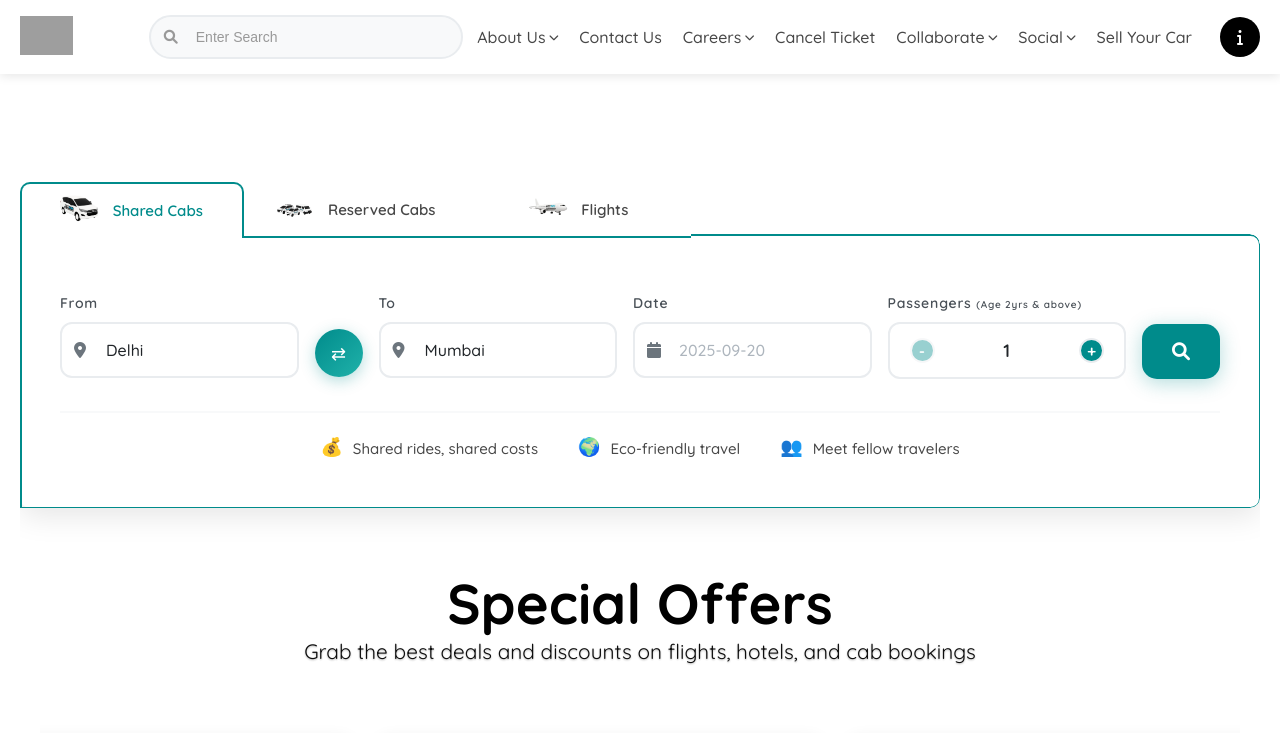
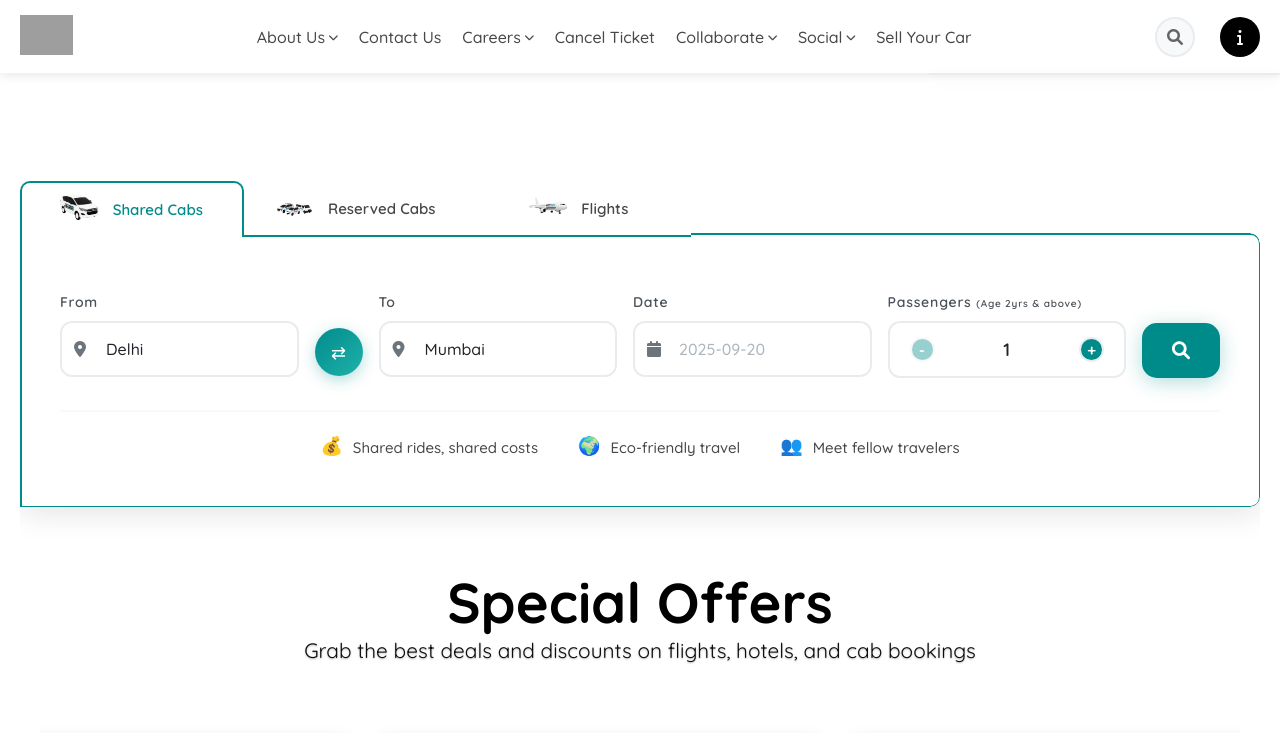
Before and after one commit to abhishj2/wizridehome, an Angular app: page / in a window 1280 px wide. Shown: the top 733 px of the page. Built offline with nearby package versions, Linux system fonts and the light colour scheme; grey boxes are pictures that could not be loaded.

Commit message:
homemoress

```diff
--- a/src/app/home/home.component.html
+++ b/src/app/home/home.component.html
@@ -8,19 +8,12 @@
         </div>
     </div>
 </div>
-<div class="container" (click)="onDocumentClick($event)">
-    <div class="phone-modal" *ngIf="showPhonePopup">
-        <div class="modal-content">
-            <h3>{{ popupTitle || 'Enter your phone number' }}</h3>
-            <input type="tel" class="form-input" [(ngModel)]="phoneNumber" placeholder="Enter phone number">
-            <div class="actions">
-                <button class="search-btn" (click)="confirmPhonePopup()">Submit</button>
-                <button class="search-btn" (click)="cancelPhonePopup()">Cancel</button>
-            </div>
-        </div>
-    </div>
+
+<div class="container header" (click)="onDocumentClick($event)">
+
         <div class="nav-tabs">
-        <button *ngFor="let tab of tabs" class="nav-tab" [class.active]="currentTab === tab" (click)="switchTab(tab)">
+            <button *ngFor="let tab of tabs" class="nav-tab" [class.active]="currentTab === tab"
+                (click)="switchTab(tab)">
                 <span class="icon" *ngIf="tab === 'shared-cabs'"><img
                         src="../../assets/images/wizsh-Photoroom.png" /></span>
                 <span class="icon" *ngIf="tab === 'reserved-cabs'"><img src="../../assets/images/shared.png" /></span>
@@ -253,7 +246,8 @@
                                 <div class="content-grid">
                                     <div class="content-card">
                                         <h3><i class="fas fa-users card-icon"></i>Share & Save</h3>
-                                    <p>Split the ride cost with fellow travelers going in the same direction. Our shared
+                                        <p>Split the ride cost with fellow travelers going in the same direction. Our
+                                            shared
                                             cab service
                                             offers
                                             significant savings while maintaining comfort and safety standards.</p>
@@ -326,7 +320,8 @@
                                                     [class.active]="counts.adults > 1"
                                                     (click)="updateCount('adults', -1)">-</button>
                                                 <span class="counter-value">{{counts.adults}}</span>
-                                            <button class="counter-btn" (click)="updateCount('adults', 1)">+</button>
+                                                <button class="counter-btn"
+                                                    (click)="updateCount('adults', 1)">+</button>
                                             </div>
                                         </div>
 
@@ -340,7 +335,8 @@
                                                     [class.active]="counts.children > 0"
                                                     (click)="updateCount('children', -1)">-</button>
                                                 <span class="counter-value">{{counts.children}}</span>
-                                            <button class="counter-btn" (click)="updateCount('children', 1)">+</button>
+                                                <button class="counter-btn"
+                                                    (click)="updateCount('children', 1)">+</button>
                                             </div>
                                         </div>
 
@@ -354,7 +350,8 @@
                                                     [class.active]="counts.infants > 0"
                                                     (click)="updateCount('infants', -1)">-</button>
                                                 <span class="counter-value">{{counts.infants}}</span>
-                                            <button class="counter-btn" (click)="updateCount('infants', 1)">+</button>
+                                                <button class="counter-btn"
+                                                    (click)="updateCount('infants', 1)">+</button>
                                             </div>
                                         </div>
 
@@ -531,7 +528,8 @@
                                                     <button class="class-option"
                                                         [class.active]="selectedClass === 'business'"
                                                         (click)="updateClass('business')">Business</button>
-                                                <button class="class-option" [class.active]="selectedClass === 'first'"
+                                                    <button class="class-option"
+                                                        [class.active]="selectedClass === 'first'"
                                                         (click)="updateClass('first')">First</button>
                                                 </div>
                                             </div>
@@ -542,7 +540,8 @@
                                         </div>
                                     </div>
                                     <!-- Add Route Button for Multi City -->
-                                <button class="search-btn" (click)="searchFlights()" *ngIf="tripType !== 'multi-city'">
+                                    <button class="search-btn" (click)="searchFlights()"
+                                        *ngIf="tripType !== 'multi-city'">
                                         <span><i class="fas fa-search"></i></span>
                                     </button>
                                 </div>
@@ -561,7 +560,8 @@
                                     </div>
 
 
-                                <button class="search-btn" (click)="searchFlights()" *ngIf="tripType === 'multi-city'">
+                                    <button class="search-btn" (click)="searchFlights()"
+                                        *ngIf="tripType === 'multi-city'">
                                         <span><i class="fas fa-search"></i></span>
                                     </button>
                                 </div>
@@ -636,13 +636,15 @@
                                         <h3><i class="fas fa-shield-alt card-icon"></i>Secure Booking</h3>
                                         <p>Your transactions are protected with bank-level security. We use advanced
                                             encryption to
-                                        ensure your personal and payment information remains safe throughout the booking
+                                            ensure your personal and payment information remains safe throughout the
+                                            booking
                                             process.
                                         </p>
                                     </div>
                                     <div class="content-card">
                                         <h3><i class="fas fa-headset card-icon"></i>24/7 Support</h3>
-                                    <p>Our dedicated customer support team is available round-the-clock to assist you
+                                        <p>Our dedicated customer support team is available round-the-clock to assist
+                                            you
                                             with booking
                                             queries, changes, or any travel-related concerns you might have.</p>
                                     </div>
@@ -706,7 +708,8 @@
                                         <div class="input-with-icon">
                                             <i class="fas fa-location-dot input-icon"></i>
                                             <input type="text" class="form-input city-input"
-                                            placeholder="Enter drop-off city" [(ngModel)]="formValues.reservedDropoff"
+                                                placeholder="Enter drop-off city"
+                                                [(ngModel)]="formValues.reservedDropoff"
                                                 (focus)="showCitySuggestionsOnFocus('reserved-dropoff')"
                                                 (input)="showCitySuggestions(formValues.reservedDropoff, 'reserved-dropoff')">
                                         </div>
@@ -738,8 +741,8 @@
                                         <label>Time</label>
                                         <div class="input-with-icon">
                                             <i class="fas fa-clock input-icon"></i>
-                                        <input type="text" class="form-input datecabreserved-time" placeholder="12:00"
-                                            [(ngModel)]="formValues.reservedTime">
+                                            <input type="text" class="form-input datecabreserved-time"
+                                                placeholder="12:00" [(ngModel)]="formValues.reservedTime">
                                         </div>
                                     </div>
 
@@ -859,9 +862,11 @@
                                     </div>
                                     <div class="content-card">
                                         <h3><i class="fas fa-user-tie card-icon"></i>Professional Drivers</h3>
-                                    <p>All our drivers are thoroughly vetted, professionally trained, and maintain high
+                                        <p>All our drivers are thoroughly vetted, professionally trained, and maintain
+                                            high
                                             standards of
-                                        courtesy and service. Experience smooth, safe, and reliable transportation.</p>
+                                            courtesy and service. Experience smooth, safe, and reliable transportation.
+                                        </p>
                                     </div>
                                     <div class="content-card">
                                         <h3><i class="fas fa-car-side card-icon"></i>Premium Fleet</h3>
@@ -1004,7 +1009,8 @@
 
                         <h1>Life's much easier on the <span class="highlight">App.</span></h1>
 
-                    <p class="subtitle">Download the <span class="brand">WizzRide App</span> today for <strong>seamless
+                        <p class="subtitle">Download the <span class="brand">WizzRide App</span> today for
+                            <strong>seamless
                                 travel booking</strong> and a <strong>smarter travel experience.</strong></p>
 
                         <div class="download-section">
@@ -1090,6 +1096,8 @@
 
         </div>
 </div>
+
+<div class="container">
 <section class="testimonials-section">
     <div class="services-header">
         <h2>What Our Customers Say</h2>
--- a/src/app/navbar/navbar.component.css
+++ b/src/app/navbar/navbar.component.css
@@ -41,15 +41,83 @@
 /* Search Section */
 .search-section {
   display: flex;
-  justify-content: center;
+  align-items: center;
 }
 
-.search-container {
-  position: relative;
-  width: 250px;
+.search-btn {
+  width: 40px;
+  height: 40px;
+  border-radius: 50%;
+  background: #f8f9fa;
+  color: #666666;
+  border: 2px solid #e9ecef;
+  display: flex;
+  align-items: center;
+  justify-content: center;
+  cursor: pointer;
+  transition: all 0.3s ease;
+  font-size: 16px;
 }
 
-.search-icon {
+.search-btn:hover {
+  background: darkcyan;
+  color: #ffffff;
+  border-color: darkcyan;
+  transform: scale(1.05);
+}
+
+/* Sliding Search Input */
+.sliding-search {
+  position: absolute;
+  top: 100%;
+  right: 0;
+  background: #ffffff;
+  border: 1px solid #e9ecef;
+  border-radius: 0 0 12px 12px;
+  box-shadow: 0 4px 15px rgba(0, 0, 0, 0.1);
+  max-height: 0;
+  overflow: hidden;
+  transition: max-height 0.3s ease;
+  z-index: 999;
+  width: 350px;
+}
+
+.sliding-search.active {
+  max-height: 100px;
+}
+
+.sliding-search-container {
+  padding: 15px;
+}
+
+.search-input-wrapper {
+  position: relative;
+  width: 100%;
+}
+
+.sliding-search-input {
+  width: 100%;
+  padding: 12px 40px 12px 40px;
+  border: 2px solid #e9ecef;
+  border-radius: 20px;
+  font-size: 14px;
+  background: #f8f9fa;
+  transition: all 0.3s ease;
+  box-sizing: border-box;
+}
+
+.sliding-search-input:focus {
+  outline: none;
+  border-color: darkcyan;
+  background: #ffffff;
+  box-shadow: 0 0 0 3px rgba(0, 139, 139, 0.1);
+}
+
+.sliding-search-input::placeholder {
+  color: #999999;
+}
+
+.sliding-search .search-icon {
   position: absolute;
   left: 15px;
   top: 50%;
@@ -58,25 +126,29 @@
   font-size: 14px;
 }
 
-.search-input {
-  width: 100%;
-  padding: 12px 15px 12px 45px;
-  border: 2px solid #e9ecef;
-  border-radius: 25px;
+.search-close-btn {
+  position: absolute;
+  right: 12px;
+  top: 50%;
+  transform: translateY(-50%);
+  background: none;
+  border: none;
+  color: #999999;
+  cursor: pointer;
   font-size: 14px;
-  background: #f8f9fa;
+  padding: 4px;
+  border-radius: 50%;
   transition: all 0.3s ease;
+  width: 24px;
+  height: 24px;
+  display: flex;
+  align-items: center;
+  justify-content: center;
 }
 
-.search-input:focus {
-  outline: none;
-  border-color: darkcyan;
-  background: #ffffff;
-  box-shadow: 0 0 0 3px rgba(0, 139, 139, 0.1);
-}
-
-.search-input::placeholder {
-  color: #999999;
+.search-close-btn:hover {
+  background: #e9ecef;
+  color: #666666;
 }
 
 /* Navigation Links */
@@ -86,6 +158,7 @@
   gap: 15px;
   flex-wrap: nowrap;
   overflow: visible;
+  justify-content: center;
 }
 
 .nav-item {
@@ -347,10 +420,6 @@
     padding: 15px 20px;
   }
 
-  .search-container {
-    width: 220px;
-  }
-
   .desktop-nav {
     gap: 12px;
   }
@@ -375,10 +444,6 @@
     font-size: 12px;
     padding: 6px 6px;
   }
-
-  .search-container {
-    width: 200px;
-  }
 }
 
 @media (max-width: 1100px) {
@@ -395,21 +460,13 @@
     font-size: 12px;
     padding: 5px 6px;
   }
-
-  .search-container {
-    width: 180px;
-  }
 }
 
 @media (max-width: 968px) {
   .navbar-container {
-    grid-template-columns: auto 1fr auto;
+    grid-template-columns: auto 1fr auto auto;
     gap: 15px;
     padding: 15px 20px;
-  }
-
-  .search-section {
-    display: none;
   }
 
   .desktop-nav {
@@ -438,6 +495,11 @@
   .tagline {
     font-size: 11px;
   }
+
+  .sliding-search {
+    width: 280px;
+    right: 10px;
+  }
 }
 
 @media (max-width: 480px) {
@@ -459,4 +521,15 @@
     height: 35px;
     font-size: 14px;
   }
+
+  .search-btn {
+    width: 35px;
+    height: 35px;
+    font-size: 14px;
+  }
+
+  .sliding-search {
+    width: 250px;
+    right: 5px;
+  }
 }
--- a/src/app/navbar/navbar.component.html
+++ b/src/app/navbar/navbar.component.html
@@ -4,19 +4,6 @@
     <!-- Logo Section -->
     <div class="logo-section">
       <img src="https://wizzride.com/assets/images/icons/logo2.webp" alt="WizzRide" class="logo-image">
-    </div>
-
-    <!-- Search Bar -->
-    <div class="search-section">
-      <div class="search-container">
-        <i class="fas fa-search search-icon"></i>
-        <input
-          type="text"
-          class="search-input"
-          placeholder="Enter Search"
-          [(ngModel)]="searchQuery"
-          (keyup.enter)="onSearch()">
-      </div>
     </div>
 
     <!-- Navigation Links (Desktop) -->
@@ -50,6 +37,13 @@
       </div>
     </div>
 
+    <!-- Search Icon -->
+    <div class="search-section">
+      <button class="search-btn" (click)="toggleSearch()" title="Search">
+        <i class="fas fa-search"></i>
+      </button>
+    </div>
+
     <!-- Information Icon -->
     <div class="info-section">
       <button class="info-btn" title="Information">
@@ -67,6 +61,25 @@
         <span></span>
         <span></span>
       </button>
+    </div>
+  </div>
+
+  <!-- Sliding Search Input -->
+  <div class="sliding-search" [class.active]="isSearchOpen">
+    <div class="sliding-search-container">
+      <div class="search-input-wrapper">
+        <i class="fas fa-search search-icon"></i>
+        <input
+          type="text"
+          class="sliding-search-input"
+          placeholder="Enter Search"
+          [(ngModel)]="searchQuery"
+          (keyup.enter)="onSearch()"
+          (blur)="onSearchBlur()">
+        <button class="search-close-btn" (click)="closeSearch()" title="Close Search">
+          <i class="fas fa-times"></i>
+        </button>
+      </div>
     </div>
   </div>
 
--- a/src/app/navbar/navbar.component.ts
+++ b/src/app/navbar/navbar.component.ts
@@ -12,6 +12,7 @@ import { FormsModule } from '@angular/forms';
 export class NavbarComponent {
   searchQuery: string = '';
   isMobileMenuOpen = false;
+  isSearchOpen = false;
   activeDropdown: string | null = null;
   mobileClickCount: { [key: string]: number } = {};
 
@@ -135,6 +136,32 @@ export class NavbarComponent {
     }
   }
 
+  toggleSearch() {
+    this.isSearchOpen = !this.isSearchOpen;
+    if (this.isSearchOpen) {
+      // Focus the input after a short delay to allow the animation
+      setTimeout(() => {
+        const input = document.querySelector('.sliding-search-input') as HTMLInputElement;
+        if (input) {
+          input.focus();
+        }
+      }, 300);
+    }
+  }
+
+  closeSearch() {
+    this.isSearchOpen = false;
+  }
+
+  onSearchBlur() {
+    // Close search after a short delay to allow for clicking the close button
+    setTimeout(() => {
+      if (!document.querySelector('.sliding-search:hover') && !document.querySelector('.search-btn:hover')) {
+        this.isSearchOpen = false;
+      }
+    }, 200);
+  }
+
   onSearch() {
     if (this.searchQuery.trim()) {
       console.log('Searching for:', this.searchQuery);
```
Also changed, not shown: src/assets/images/bg-homepage.23223c27.webp (added), src/assets/images/mainbanner.png (added). Lines whose indentation alone changed are shown as unchanged.
